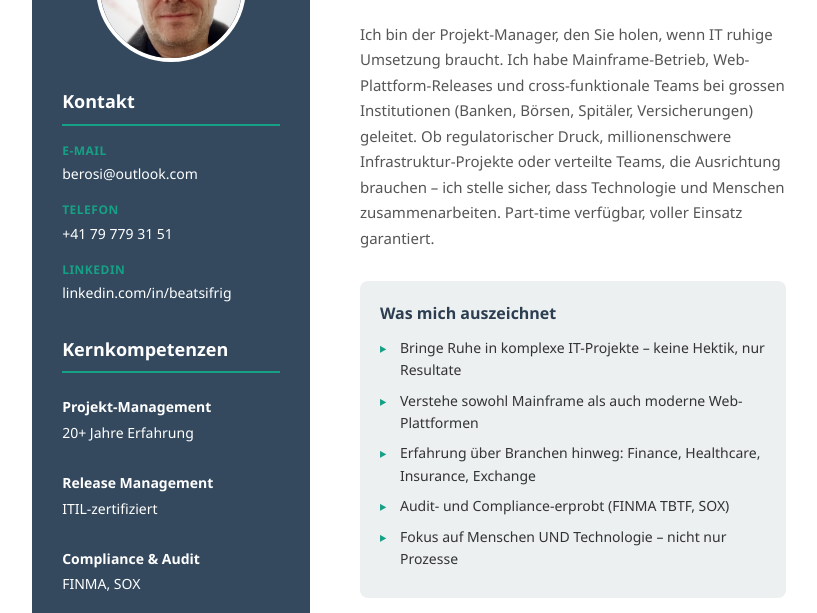
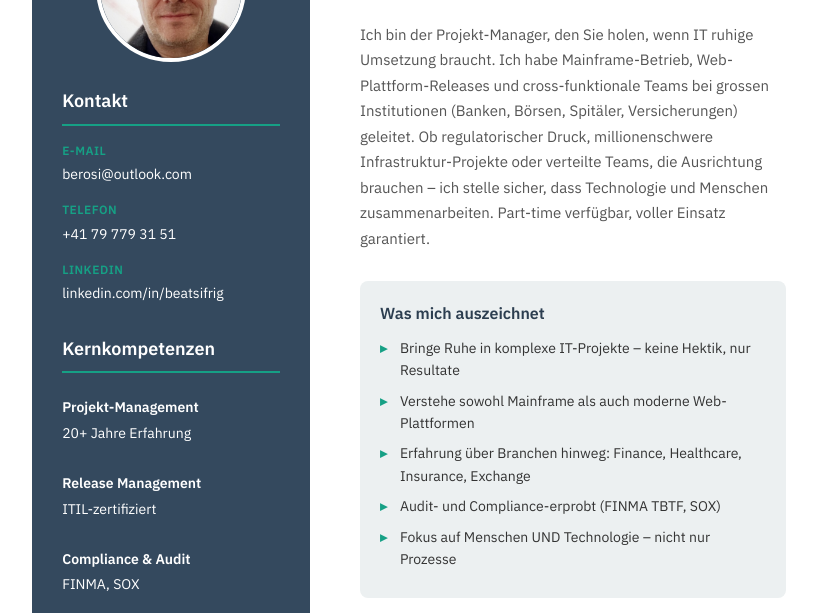
Before and after one commit to Bravosierra0/onepager, a plain HTML site: page index.html in a window 1280 px wide. Shown: the part 128-741 px from the top of the page, without its empty margins (211-1028 px from the left). Drawn offline with Linux system fonts and the light colour scheme.

Commit message:
font update (ibm plex family)

```diff
--- a/index.html
+++ b/index.html
@@ -4,6 +4,9 @@
     <meta charset="UTF-8">
     <meta name="viewport" content="width=device-width, initial-scale=1.0">
     <title>Beat Sifrig - IT Project Manager</title>
+    <link rel="preconnect" href="https://fonts.googleapis.com">
+    <link rel="preconnect" href="https://fonts.gstatic.com" crossorigin>
+    <link href="https://fonts.googleapis.com/css2?family=IBM+Plex+Sans:wght@400;600&display=swap" rel="stylesheet">
     <style>
         @page {
             size: A4;
@@ -15,7 +18,7 @@
             box-sizing: border-box;
         }
         body {
-            font-family: 'Segoe UI', Tahoma, Geneva, Verdana, sans-serif;
+            font-family: 'IBM Plex Sans', -apple-system, BlinkMacSystemFont, 'Segoe UI', sans-serif;
             background: white;
             color: #333;
             line-height: 1.6;
```
